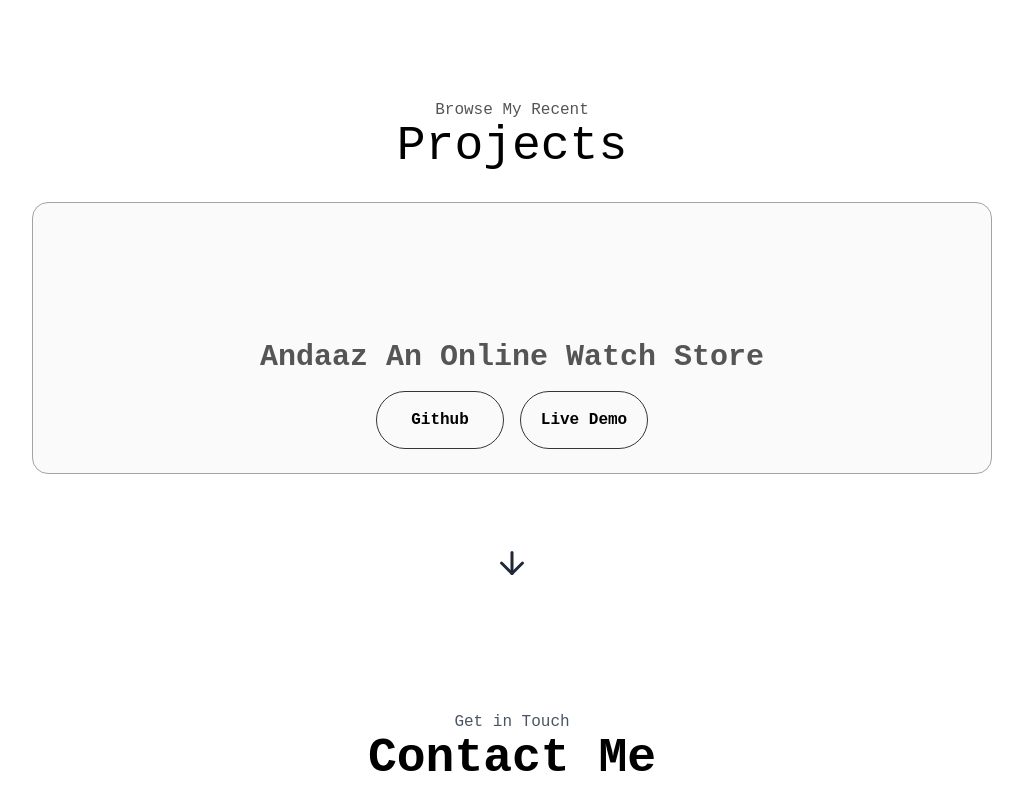
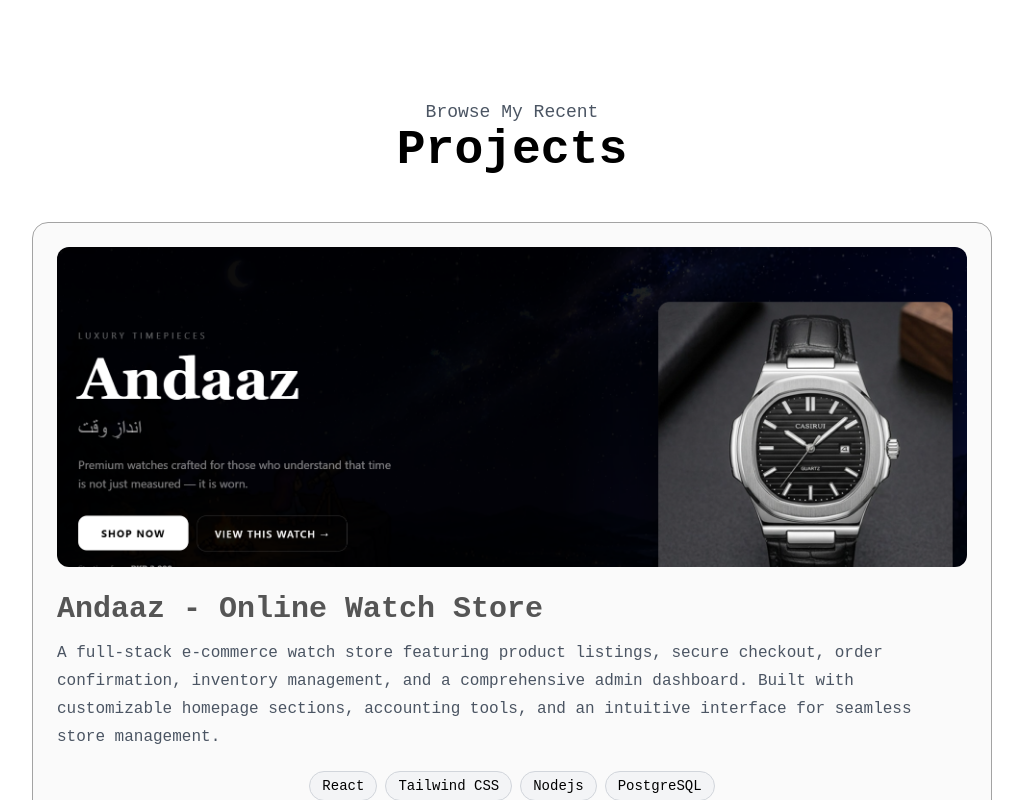
Before and after one commit to sqln-ctrl/portfolio, a React (Vite) app in the folder portfolio-react/: page / in a window 1280 px wide. Shown: the part 1660-2460 px from the top of the page, without its empty margins (128-1151 px from the left). Built offline with nearby package versions, Linux system fonts and the light colour scheme; a web font is replaced by a local one.

Commit message:
project section updated

```diff
--- a/portfolio-react/src/assets/assetPaths.js
+++ b/portfolio-react/src/assets/assetPaths.js
@@ -3,6 +3,7 @@
 export const assets = {
   profilePic: `../assets/profilepic.png`,
   resumePdf: `../assets/Saqlain_Naqvi_resume.pdf`,
+  Project1_image:`../assets/andaaz image.png`
 };
 
 export default assets;
--- a/portfolio-react/src/components/Projects.jsx
+++ b/portfolio-react/src/components/Projects.jsx
@@ -1,37 +1,73 @@
-import { assets } from '../assets/assetPaths.js';
+import { assets } from "../assets/assetPaths.js";
 import { ArrowDown } from "lucide-react";
 
-// TODO: replace with your own projects
 const PROJECTS = [
   {
-    title: 'Andaaz An Online Watch Store',
-    githubUrl: 'https://github.com/sqln-ctrl/behreadab-store',
-    liveUrl: 'https://dqy00000xs9kxmab-dev-ed.develop.my.site.com/AashayWase/s/',
-  }
-
+    title: "Andaaz - Online Watch Store",
+    description:
+      "A full-stack e-commerce watch store featuring product listings, secure checkout, order confirmation, inventory management, and a comprehensive admin dashboard. Built with customizable homepage sections, accounting tools, and an intuitive interface for seamless store management.",
+    tech: ["React", "Tailwind CSS", "Nodejs","PostgreSQL"],
+    githubUrl: "https://github.com/sqln-ctrl/behreadab-store",
+    liveUrl: "https://behreadab-store.vercel.app",
+    image: assets.Project1_image,
+  },
 ];
 
-function ProjectCard({ title, image, githubUrl, liveUrl }) {
-  function openExternal(url) {
-    if (url) window.open(url, '_blank');
-  }
+function ProjectCard({
+  title,
+  description,
+  tech,
+  image,
+  githubUrl,
+  liveUrl,
+}) {
+  const openExternal = (url) => {
+    if (!url) return;
+    window.open(url, "_blank", "noopener,noreferrer");
+  };
 
   return (
-    <div className="p-6 flex-1 bg-offwhite rounded-2xl border border-line text-center pt-[15vh]">
+    <div className="flex-1 bg-offwhite rounded-2xl border border-line p-6 transition-all duration-300 hover:-translate-y-2 hover:shadow-xl">
 
-      <h2 className="text-slate font-semibold text-3xl m-4 max-[600px]:text-xl">
+      <img
+        src={image}
+        alt={title}
+        onClick={() => openExternal(liveUrl)}
+        className="w-full h-64 md:h-72 lg:h-80 object-cover rounded-xl cursor-pointer hover:scale-[1.02] transition-transform duration-300"
+      />
+
+      <h2 className="text-slate font-semibold text-3xl mt-6 mb-3 max-[600px]:text-2xl">
         {title}
       </h2>
+
+      <p className="text-gray-600 leading-7 mb-5">
+        {description}
+      </p>
+
+      <div className="flex flex-wrap justify-center gap-2 mb-6">
+        {tech.map((item) => (
+          <span
+            key={item}
+            className="px-3 py-1 text-sm rounded-full bg-gray-100 border border-gray-300"
+          >
+            {item}
+          </span>
+        ))}
+      </div>
+
       <div className="flex justify-center gap-4">
         <button
-          className="font-semibold p-4 w-32 rounded-full border border-ink hover:cursor-pointer"
+          aria-label={`View ${title} source code`}
           onClick={() => openExternal(githubUrl)}
+          className="w-32 rounded-full border border-black py-3 font-semibold transition-all duration-300 hover:bg-black hover:text-white"
         >
-          Github
+          GitHub
         </button>
+
         <button
-          className="font-semibold p-4 w-32 rounded-full border border-ink hover:cursor-pointer"
+          aria-label={`View ${title} live demo`}
           onClick={() => openExternal(liveUrl)}
+          className="w-32 rounded-full border border-black py-3 font-semibold transition-all duration-300 hover:bg-black hover:text-white"
         >
           Live Demo
         </button>
@@ -44,22 +80,30 @@ function Projects() {
   return (
     <section
       id="projects"
-      className="pt-[15vh] mt-8 mx-10 lg:mx-40 max-[1200px]:mx-[5%] min-h-[fit-content]"
+      className="pt-[15vh] mt-8 mx-10 lg:mx-40 max-[1200px]:mx-[5%]"
     >
-      <p className="text-center">Browse My Recent</p>
-      <h1 className="text-5xl text-center">Projects</h1>
-      <div className="flex justify-center flex-col">
-        <div className="flex gap-8 mb-8 mt-8 flex-wrap">
-          {PROJECTS.map((project) => (
-            <ProjectCard key={project.title} {...project} />
-          ))}
-        </div>
+      <p className="text-center text-lg text-gray-600">
+        Browse My Recent
+      </p>
+
+      <h1 className="text-5xl font-bold text-center mb-12">
+        Projects
+      </h1>
+
+      <div className="flex flex-wrap gap-8 justify-center">
+        {PROJECTS.map((project) => (
+          <ProjectCard
+            key={project.title}
+            {...project}
+          />
+        ))}
       </div>
-      <div className="flex justify-center items-center mt-12 max-[1200px]:hidden">
+
+      <div className="hidden lg:flex justify-center mt-14">
         <ArrowDown
           size={36}
           strokeWidth={2}
-          className="cursor-pointer text-gray-800 hover:text-black transition-all duration-300 animate-bounce"
+          className="cursor-pointer animate-bounce text-gray-800 hover:text-black transition-colors duration-300"
         />
       </div>
     </section>
```
Also changed, not shown: portfolio-react/public/assets/andaaz image.png (added).
